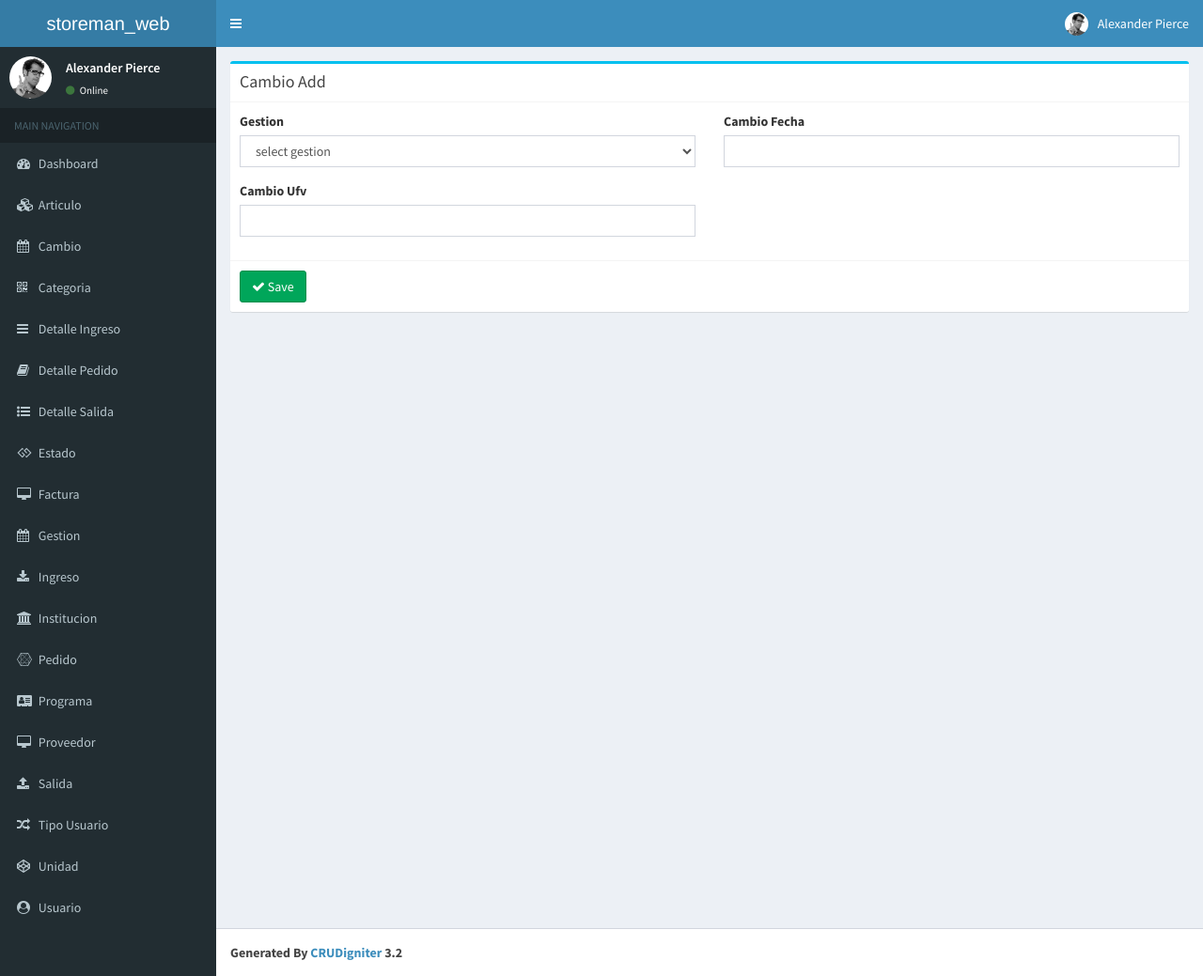
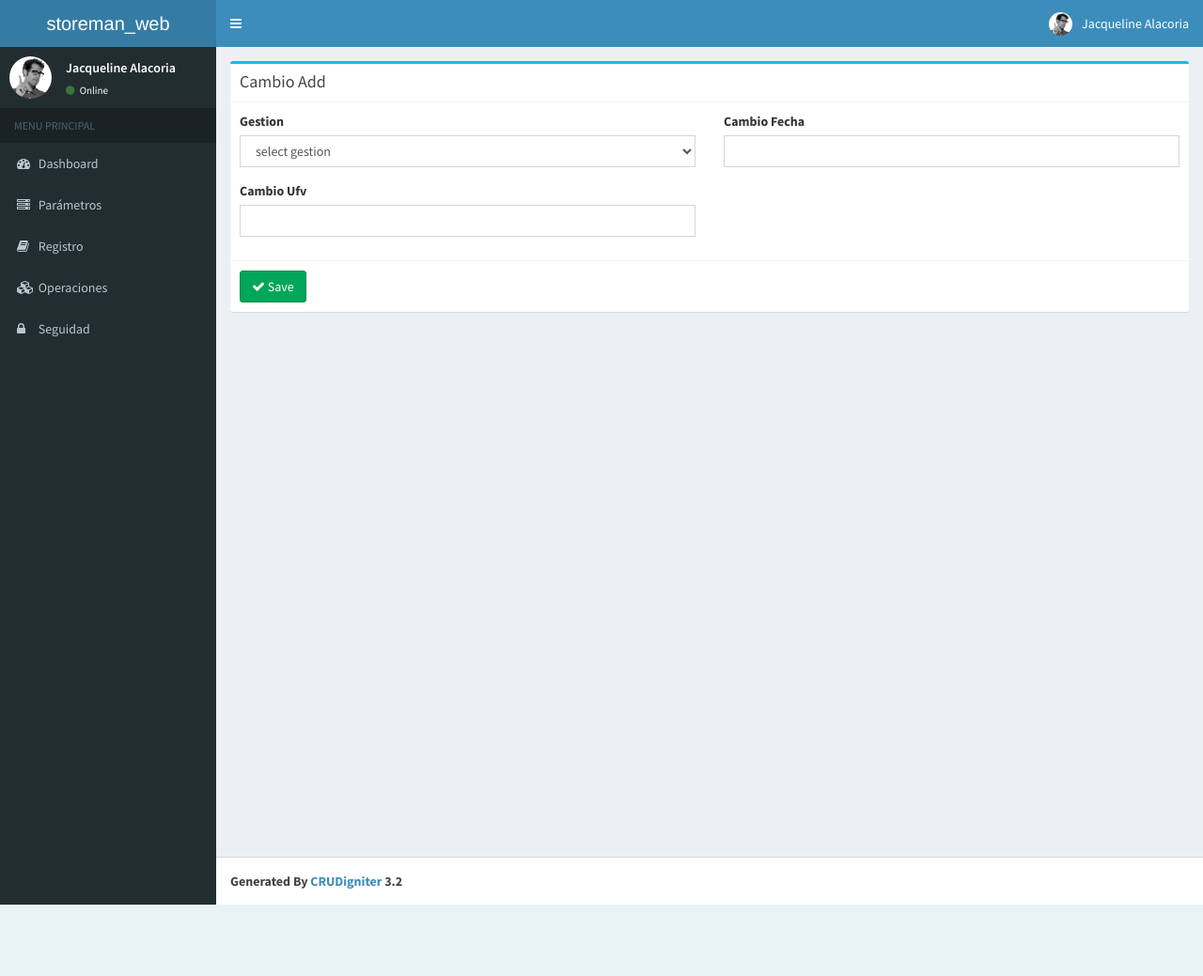
Before and after one commit to BitXad/storeman_web, a CodeIgniter app: page /storeman_web/index.php/cambio/add in a window 1280 px wide. Shown: the whole page at 94% size. After the commit the page ends 963 px from the top, so only its background shows below. Run offline with CodeIgniter, Linux system fonts and the light colour scheme; data comes from the database, SQL or seed files in the repository.

Commit message:
21.02.2019 Se cambio el menú principal

```diff
--- a/application/views/layouts/main.php
+++ b/application/views/layouts/main.php
@@ -47,7 +47,7 @@
                             <li class="dropdown user user-menu">
                                 <a href="#" class="dropdown-toggle" data-toggle="dropdown">
                                     <img src="<?php echo site_url('resources/img/user2-160x160.jpg');?>" class="user-image" alt="User Image">
-                                    <span class="hidden-xs">Alexander Pierce</span>
+                                    <span class="hidden-xs">Jacqueline Alacoria</span>
                                 </a>
                                 <ul class="dropdown-menu">
                                     <!-- User image -->
@@ -55,17 +55,17 @@
                                         <img src="<?php echo site_url('resources/img/user2-160x160.jpg');?>" class="img-circle" alt="User Image">
 
                                     <p>
-                                        Alexander Pierce - Web Developer
-                                        <small>Member since Nov. 2012</small>
+                                        Jacqueline Alacoria - Almacenes
+                                        <small>Gestión 2019</small>
                                     </p>
                                     </li>
                                     <!-- Menu Footer-->
                                     <li class="user-footer">
                                         <div class="pull-left">
-                                            <a href="#" class="btn btn-default btn-flat">Profile</a>
+                                            <a href="#" class="btn btn-default btn-flat">Mis Datos</a>
                                         </div>
                                         <div class="pull-right">
-                                            <a href="#" class="btn btn-default btn-flat">Sign out</a>
+                                            <a href="#" class="btn btn-default btn-flat">Salir</a>
                                         </div>
                                     </li>
                                 </ul>
@@ -84,19 +84,149 @@
                             <img src="<?php echo site_url('resources/img/user2-160x160.jpg');?>" class="img-circle" alt="User Image">
                         </div>
                         <div class="pull-left info">
-                            <p>Alexander Pierce</p>
+                            <p>Jacqueline Alacoria</p>
                             <a href="#"><i class="fa fa-circle text-success"></i> Online</a>
                         </div>
                     </div>
                     <!-- sidebar menu: : style can be found in sidebar.less -->
                     <ul class="sidebar-menu">
-                        <li class="header">MAIN NAVIGATION</li>
+                        <li class="header">MENU PRINCIPAL</li>
                         <li>
                             <a href="<?php echo site_url();?>">
                                 <i class="fa fa-dashboard"></i> <span>Dashboard</span>
                             </a>
                         </li>
-						<li>
+
+<!-------------------------- PARAMETROS ----------------------->
+                        <li>
+                            <a href="#">
+                                <i class="fa fa-server"></i> <span>Parámetros</span>
+                            </a>
+
+                            <ul class="treeview-menu">
+
+                                <li class="active">
+                                    <a href="<?php echo site_url('institucion/index');?>"><i class="fa fa-bank"></i> Institución</a>
+                                </li>
+
+                                <li>
+                                    <a href="<?php echo site_url('gestion/index');?>"><i class="fa fa-calendar"></i> Gestión</a>
+                                </li>
+
+                                <li>
+                                    <a href="#"><i class="fa fa-cog"></i> Configuración</a>
+                                </li>
+
+                                <li>
+                                    <a href="<?php echo site_url('cambio/index');?>"><i class="fa fa-money"></i> Cambio UFV</a>
+                                </li>
+
+                                <li>
+                                    <a href="<?php echo site_url('tipo_usuario/index');?>"><i class="fa fa-users"></i> Tipos de usuarios</a>
+                                </li>
+
+                            </ul>
+                        </li>
+<!-------------------------- FIN PARAMETROS ----------------------->
+
+
+<!-------------------------- REGISTRO ----------------------->
+                        <li>
+                            <a href="#">
+                                <i class="fa fa-book"></i> <span>Registro</span>
+                            </a>
+
+                            <ul class="treeview-menu">
+
+                                <li class="active">
+                                    <a href="<?php echo site_url('categoria/index');?>"><i class="fa fa-qrcode"></i> Categoria</a>
+                                </li>
+
+                                <li>
+                                    <a href="<?php echo site_url('articulo/index');?>"><i class="fa fa-cube"></i> Articulos</a>
+                                </li>
+
+                                <li>
+                                    <a href="<?php echo site_url('pedido/index');?>"><i class="fa fa-address-card"></i> Pedido</a>
+                                </li>
+
+                                <li>
+                                    <a href="<?php echo site_url('estado/index');?>"><i class="fa fa-gg"></i> Estado</a>
+                                </li>
+
+                                <li>
+                                    <a href="<?php echo site_url('pedido/index');?>"><i class="fa fa-connectdevelop"></i> Pedido</a>
+                                </li>
+
+                                <li>
+                                    <a href="<?php echo site_url('proveedor/index');?>"><i class="fa fa-desktop"></i> Proveedor</a>
+                                </li>
+
+                                <li>
+                                    <a href="<?php echo site_url('unidad/index');?>"><i class="fa fa-codepen"></i> Unidad</a>
+                                </li>
+
+                                <li>
+                                    <a href="<?php echo site_url('programa/index');?>"><i class="fa fa-id-card"></i> Programa</a>
+                                </li>
+
+
+
+
+
+                            </ul>
+                        </li>
+
+<!-------------------------- FIN REGISTRO ----------------------->
+
+
+<!-------------------------- OPERACIONES ----------------------->
+
+
+                        <li>
+                            <a href="#">
+                                <i hrefi class="fa fa-cubes"></i> <span>Operaciones</span>
+                            </a>
+
+                            <ul class="treeview-menu">
+
+                                <li class="active">
+                                    <a href="<?php echo site_url('ingreso/add');?>"><i class="fa fa-download"></i> Ingreso</a>
+                                </li>
+
+
+                                <li>
+                                    <a href="<?php echo site_url('salida/index');?>"><i class="fa fa-upload"></i> Salida</a>
+                                </li>
+
+
+                            </ul>
+                        </li>
+
+<!-------------------------- FIN OPERACIONES ----------------------->
+
+<!-------------------------- FIN OPERACIONES ----------------------->
+                        <li>
+                            <a href="#">
+                                <i class="fa fa-lock"></i> <span>Seguidad</span>
+                            </a>
+                                <ul class="treeview-menu">
+                                <li class="active">
+                                    <a href="<?php echo site_url('usuario/index');?>"><i class="fa fa-user-circle"></i> Usuarios</a>
+                                </li>
+<!--								<li>
+                                    <a href="<?php echo site_url('usuario/index');?>"><i class="fa fa-list-ul"></i> Listing</a>
+                                </li>-->
+                                </ul>
+                        </li>
+<!-------------------------- FIN OPERACIONES ----------------------->
+
+
+
+
+
+
+<!--                        <li>
                             <a href="#">
                                 <i class="fa fa-cubes"></i> <span>Articulo</span>
                             </a>
@@ -108,8 +238,8 @@
                                     <a href="<?php echo site_url('articulo/index');?>"><i class="fa fa-list-ul"></i> Listing</a>
                                 </li>
 							</ul>
-                        </li>
-						<li>
+                        </li>-->
+<!--						<li>
                             <a href="#">
                                 <i class="fa fa-calendar"></i> <span>Cambio</span>
                             </a>
@@ -121,8 +251,8 @@
                                     <a href="<?php echo site_url('cambio/index');?>"><i class="fa fa-list-ul"></i> Listing</a>
                                 </li>
 							</ul>
-                        </li>
-						<li>
+                        </li>-->
+<!--						<li>
                             <a href="#">
                                 <i class="fa fa-qrcode"></i> <span>Categoria</span>
                             </a>
@@ -134,8 +264,8 @@
                                     <a href="<?php echo site_url('categoria/index');?>"><i class="fa fa-list-ul"></i> Listing</a>
                                 </li>
 							</ul>
-                        </li>
-						<li>
+                        </li>-->
+<!--						<li>
                             <a href="#">
                                 <i class="fa fa-bars"></i> <span>Detalle Ingreso</span>
                             </a>
@@ -147,8 +277,8 @@
                                     <a href="<?php echo site_url('detalle_ingreso/index');?>"><i class="fa fa-list-ul"></i> Listing</a>
                                 </li>
 							</ul>
-                        </li>
-						<li>
+                        </li>-->
+<!--						<li>
                             <a href="#">
                                 <i class="fa fa-book"></i> <span>Detalle Pedido</span>
                             </a>
@@ -173,8 +303,8 @@
                                     <a href="<?php echo site_url('detalle_salida/index');?>"><i class="fa fa-list-ul"></i> Listing</a>
                                 </li>
 							</ul>
-                        </li>
-						<li>
+                        </li>-->
+<!--                        <li>
                             <a href="#">
                                 <i class="fa fa-gg"></i> <span>Estado</span>
                             </a>
@@ -182,12 +312,12 @@
 								<li class="active">
                                     <a href="<?php echo site_url('estado/add');?>"><i class="fa fa-plus"></i> Add</a>
                                 </li>
-								<li>
+                                <li>
                                     <a href="<?php echo site_url('estado/index');?>"><i class="fa fa-list-ul"></i> Listing</a>
                                 </li>
 							</ul>
-                        </li>
-						<li>
+                        </li>-->
+<!--						<li>
                             <a href="#">
                                 <i class="fa fa-desktop"></i> <span>Factura</span>
                             </a>
@@ -199,8 +329,8 @@
                                     <a href="<?php echo site_url('factura/index');?>"><i class="fa fa-list-ul"></i> Listing</a>
                                 </li>
 							</ul>
-                        </li>
-						<li>
+                        </li>-->
+<!--						<li>
                             <a href="#">
                                 <i class="fa fa-calendar"></i> <span>Gestion</span>
                             </a>
@@ -212,8 +342,8 @@
                                     <a href="<?php echo site_url('gestion/index');?>"><i class="fa fa-list-ul"></i> Listing</a>
                                 </li>
 							</ul>
-                        </li>
-						<li>
+                        </li>-->
+<!--						<li>
                             <a href="#">
                                 <i class="fa fa-download"></i> <span>Ingreso</span>
                             </a>
@@ -225,8 +355,8 @@
                                     <a href="<?php echo site_url('ingreso/index');?>"><i class="fa fa-list-ul"></i> Listing</a>
                                 </li>
 							</ul>
-                        </li>
-						<li>
+                        </li>-->
+<!--						<li>
                             <a href="#">
                                 <i class="fa fa-bank"></i> <span>Institucion</span>
                             </a>
@@ -238,8 +368,8 @@
                                     <a href="<?php echo site_url('institucion/index');?>"><i class="fa fa-list-ul"></i> Listing</a>
                                 </li>
 							</ul>
-                        </li>
-						<li>
+                        </li>-->
+<!--						<li>
                             <a href="#">
                                 <i class="fa fa-connectdevelop"></i> <span>Pedido</span>
                             </a>
@@ -252,8 +382,8 @@
                                 </li>
 							</ul>
                         </li>
-						<li>
-                            <a href="#">
+						<li>-->
+<!--                            <a href="#">
                                 <i class="fa fa-address-card"></i> <span>Programa</span>
                             </a>
                             <ul class="treeview-menu">
@@ -264,8 +394,8 @@
                                     <a href="<?php echo site_url('programa/index');?>"><i class="fa fa-list-ul"></i> Listing</a>
                                 </li>
 							</ul>
-                        </li>
-						<li>
+                        </li>-->
+<!--						<li>
                             <a href="#">
                                 <i class="fa fa-desktop"></i> <span>Proveedor</span>
                             </a>
@@ -277,8 +407,8 @@
                                     <a href="<?php echo site_url('proveedor/index');?>"><i class="fa fa-list-ul"></i> Listing</a>
                                 </li>
 							</ul>
-                        </li>
-						<li>
+                        </li>-->
+<!--						<li>
                             <a href="#">
                                 <i class="fa fa-upload"></i> <span>Salida</span>
                             </a>
@@ -290,8 +420,8 @@
                                     <a href="<?php echo site_url('salida/index');?>"><i class="fa fa-list-ul"></i> Listing</a>
                                 </li>
 							</ul>
-                        </li>
-						<li>
+                        </li>-->
+<!--						<li>
                             <a href="#">
                                 <i class="fa fa-random"></i> <span>Tipo Usuario</span>
                             </a>
@@ -303,8 +433,8 @@
                                     <a href="<?php echo site_url('tipo_usuario/index');?>"><i class="fa fa-list-ul"></i> Listing</a>
                                 </li>
 							</ul>
-                        </li>
-						<li>
+                        </li>-->
+<!--						<li>
                             <a href="#">
                                 <i class="fa fa-codepen"></i> <span>Unidad</span>
                             </a>
@@ -316,20 +446,8 @@
                                     <a href="<?php echo site_url('unidad/index');?>"><i class="fa fa-list-ul"></i> Listing</a>
                                 </li>
 							</ul>
-                        </li>
-						<li>
-                            <a href="#">
-                                <i class="fa fa-user-circle"></i> <span>Usuario</span>
-                            </a>
-                            <ul class="treeview-menu">
-								<li class="active">
-                                    <a href="<?php echo site_url('usuario/add');?>"><i class="fa fa-plus"></i> Add</a>
-                                </li>
-								<li>
-                                    <a href="<?php echo site_url('usuario/index');?>"><i class="fa fa-list-ul"></i> Listing</a>
-                                </li>
-							</ul>
-                        </li>
+                        </li>-->
+
                     </ul>
                 </section>
                 <!-- /.sidebar -->
```
